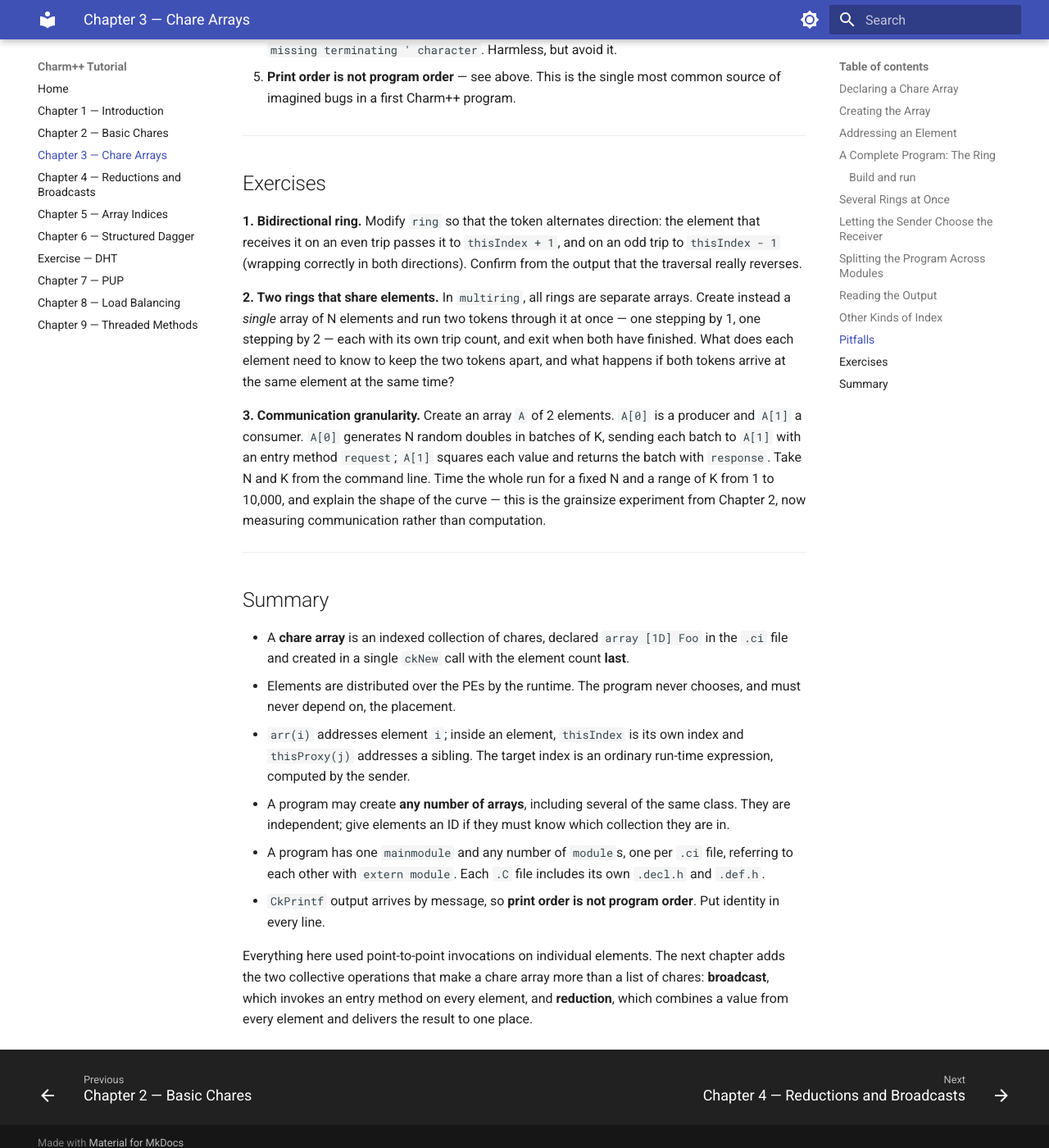
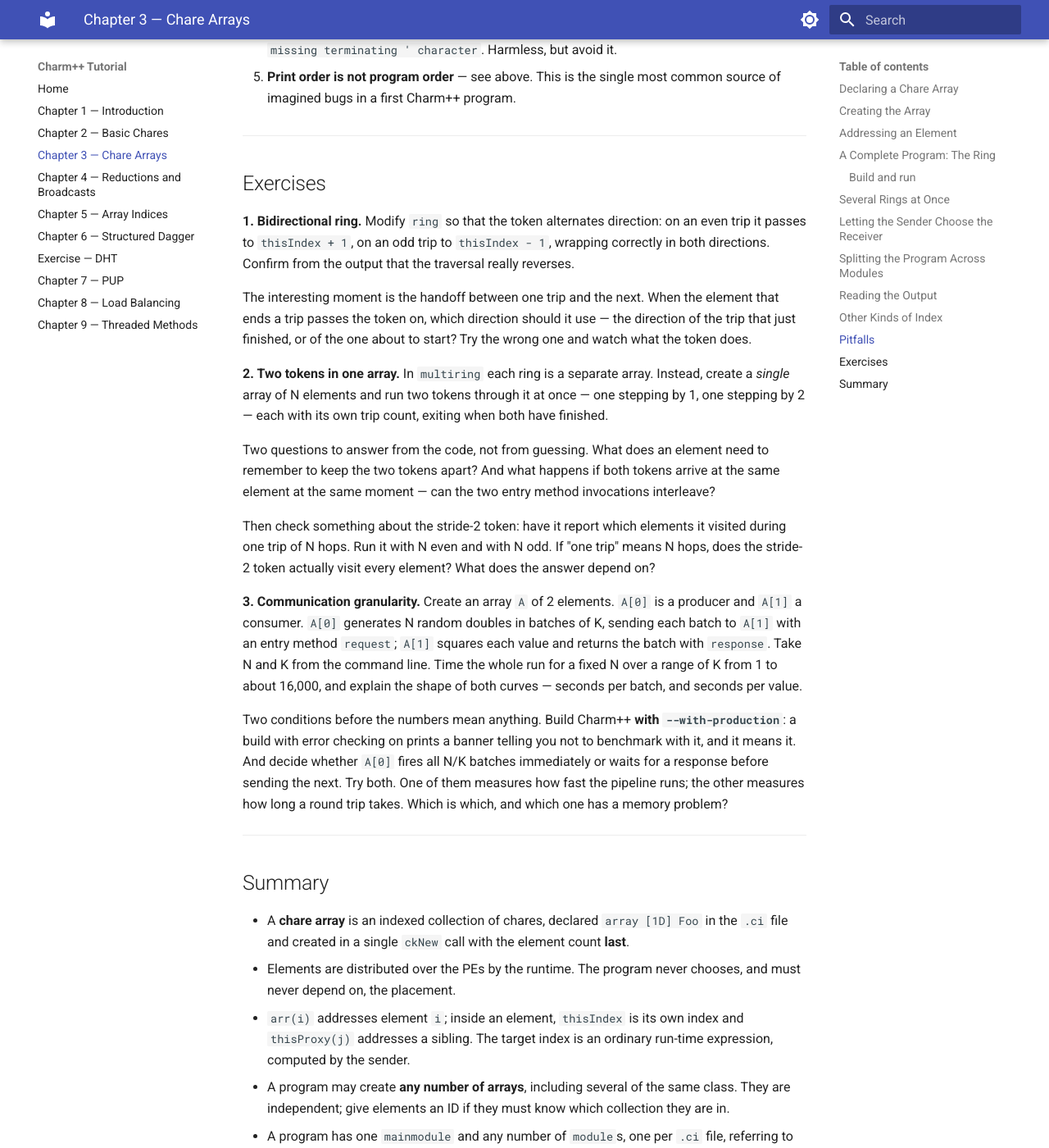
Before and after one commit to charmplusplus/charm-tutorial, an MkDocs documentation site: the page built from tutorial/ch3_chare_arrays.md, in a window 1280 px wide and 1400 px high, scrolled down 9826 px. Shown: the whole window at 82% size. Built offline with MkDocs 1.6.1 and Material for MkDocs 9.7.7, drawn with Linux system fonts in a browser that asks for light colours.

Commit message:
Rewrite the Chapter 3 and 4 exercises from what solving them showed
All six were written and run. What changed:

Ch3.1 bidirectional ring — the handoff between trips is the subtle part
(use the new trip's direction, or the token re-walks the trip it just
finished); the exercise now points there.

Ch3.2 two tokens — the stride-2 token visits N/gcd(2,N) distinct elements,
so on an even ring it laps half the array and never touches the rest. The
exercise now asks the reader to discover that with N even and N odd.

Ch3.3 granularity — now requires a --with-production build and asks for
both the fire-all and the wait-for-response driver, since they measure
different things.

Ch4.1 variance — the one-pass E[x^2]-E[x]^2 formula the old hint steered
into returns a negative variance once the data sits far from zero. The
exercise now walks the reader through offsets 0, 1e3, 1e6, 1e8 and asks
for the two-pass fix.

Ch4.2 argmax — adds the two real subtleties: making ties deterministic,
and why float == is safe against a max reduction but not a sum.

Ch4.3 primes — the comparison is about bookkeeping code, not running time.

Co-Authored-By: Claude Opus 5 (1M context) <noreply@anthropic.com>

```diff
--- a/tutorial/ch3_chare_arrays.md
+++ b/tutorial/ch3_chare_arrays.md
@@ -492,23 +492,39 @@ pairs are ever inserted.
 
 ## Exercises
 
-**1. Bidirectional ring.** Modify `ring` so that the token alternates direction: the element
-that receives it on an even trip passes it to `thisIndex + 1`, and on an odd trip to
-`thisIndex - 1` (wrapping correctly in both directions). Confirm from the output that the
-traversal really reverses.
+**1. Bidirectional ring.** Modify `ring` so that the token alternates direction: on an even
+trip it passes to `thisIndex + 1`, on an odd trip to `thisIndex - 1`, wrapping correctly in
+both directions. Confirm from the output that the traversal really reverses.
 
-**2. Two rings that share elements.** In `multiring`, all rings are separate arrays. Create
-instead a *single* array of N elements and run two tokens through it at once — one stepping
-by 1, one stepping by 2 — each with its own trip count, and exit when both have finished.
-What does each element need to know to keep the two tokens apart, and what happens if both
-tokens arrive at the same element at the same time?
+The interesting moment is the handoff between one trip and the next. When the element that
+ends a trip passes the token on, which direction should it use — the direction of the trip
+that just finished, or of the one about to start? Try the wrong one and watch what the token
+does.
 
-**3. Communication granularity.** Create an array `A` of 2 elements. `A[0]` is a producer
-and `A[1]` a consumer. `A[0]` generates N random doubles in batches of K, sending each batch
-to `A[1]` with an entry method `request`; `A[1]` squares each value and returns the batch
-with `response`. Take N and K from the command line. Time the whole run for a fixed N and a
-range of K from 1 to 10,000, and explain the shape of the curve — this is the grainsize
-experiment from Chapter 2, now measuring communication rather than computation.
+**2. Two tokens in one array.** In `multiring` each ring is a separate array. Instead, create
+a *single* array of N elements and run two tokens through it at once — one stepping by 1, one
+stepping by 2 — each with its own trip count, exiting when both have finished.
+
+Two questions to answer from the code, not from guessing. What does an element need to
+remember to keep the two tokens apart? And what happens if both tokens arrive at the same
+element at the same moment — can the two entry method invocations interleave?
+
+Then check something about the stride-2 token: have it report which elements it visited
+during one trip of N hops. Run it with N even and with N odd. If "one trip" means N hops,
+does the stride-2 token actually visit every element? What does the answer depend on?
+
+**3. Communication granularity.** Create an array `A` of 2 elements. `A[0]` is a producer and
+`A[1]` a consumer. `A[0]` generates N random doubles in batches of K, sending each batch to
+`A[1]` with an entry method `request`; `A[1]` squares each value and returns the batch with
+`response`. Take N and K from the command line. Time the whole run for a fixed N over a range
+of K from 1 to about 16,000, and explain the shape of both curves — seconds per batch, and
+seconds per value.
+
+Two conditions before the numbers mean anything. Build Charm++ **with `--with-production`**:
+a build with error checking on prints a banner telling you not to benchmark with it, and it
+means it. And decide whether `A[0]` fires all N/K batches immediately or waits for a response
+before sending the next. Try both. One of them measures how fast the pipeline runs; the other
+measures how long a round trip takes. Which is which, and which one has a memory problem?
 
 ---
 
```
Also changed, not shown: tutorial/ch4_reductions.md (+31 -12 lines).
